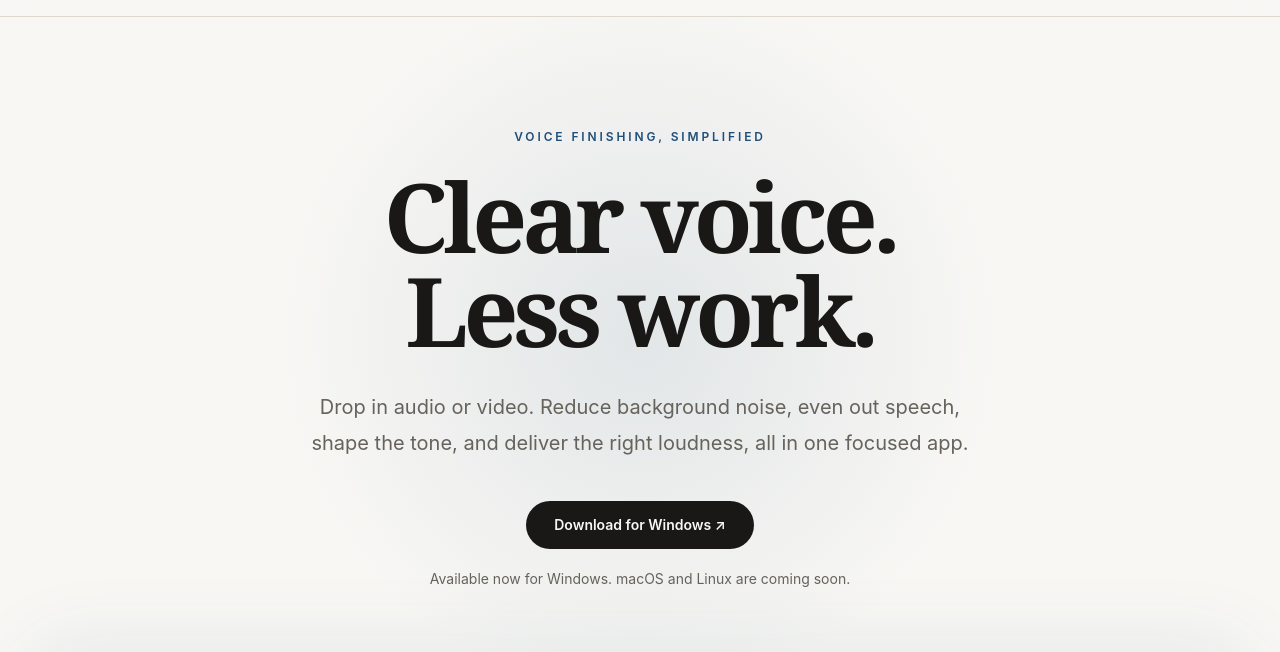
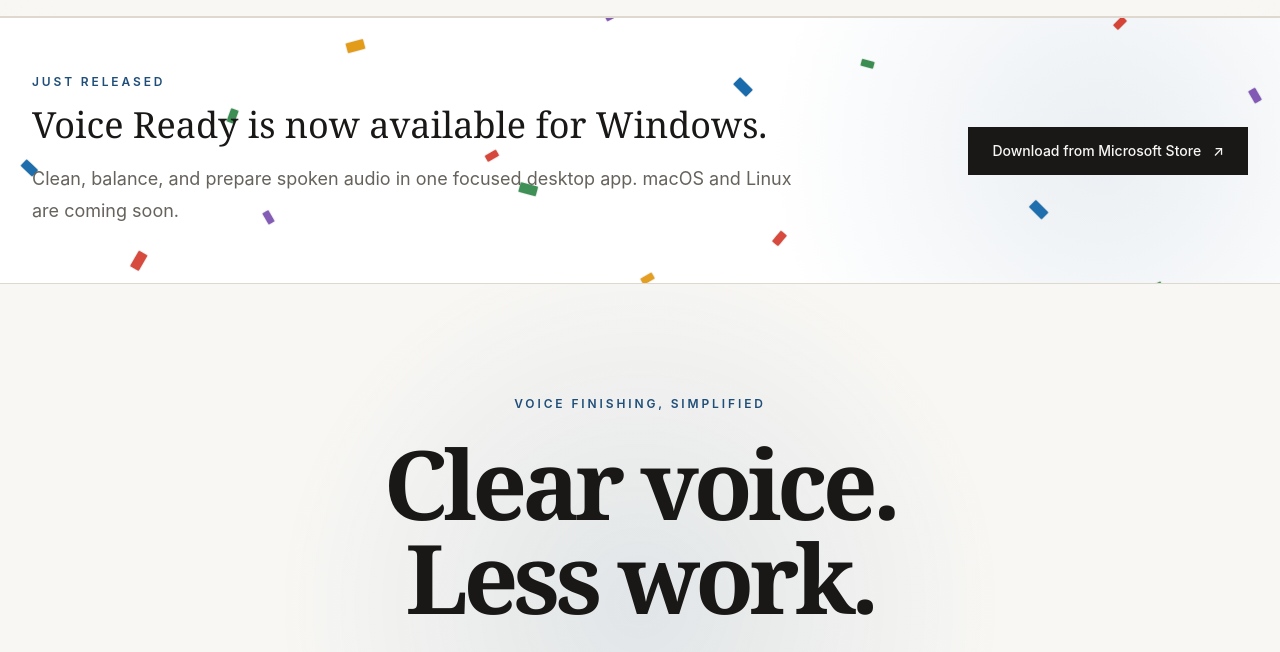
Before and after one commit to nikelaz/lazarov-co-website, an Astro site: page /voice-ready in a window 1280 px wide. Shown: the part 115-767 px from the top of the page. Built offline with nearby package versions, Linux system fonts and the light colour scheme; Astro itself is replaced by a stand-in of ours.

Commit message:
feat: voice ready launch banner

```diff
--- a/src/components/VoiceReadyLaunch.astro
+++ b/src/components/VoiceReadyLaunch.astro
@@ -1,14 +1,16 @@
 ---
 const storeUrl = 'https://apps.microsoft.com/detail/9P1LF881W64N?hl=en-us&gl=US&ocid=pdpshare';
 const confetti = [
-  ['7%', '-.3s', '7px', '#1f4e79'], ['13%', '-2.1s', '5px', '#d49a34'],
-  ['19%', '-1.2s', '8px', '#b84f44'], ['25%', '-3.4s', '6px', '#56845f'],
-  ['31%', '-.8s', '5px', '#725a9a'], ['38%', '-2.7s', '8px', '#d49a34'],
-  ['44%', '-1.7s', '6px', '#1f4e79'], ['51%', '-3.8s', '5px', '#b84f44'],
-  ['57%', '-.5s', '8px', '#56845f'], ['63%', '-2.4s', '6px', '#725a9a'],
-  ['70%', '-1.4s', '5px', '#d49a34'], ['76%', '-3.1s', '8px', '#1f4e79'],
-  ['82%', '-1s', '6px', '#b84f44'], ['88%', '-2.9s', '5px', '#56845f'],
-  ['94%', '-1.9s', '7px', '#725a9a'],
+  ['3%', '-.3s', '9px', '#1769aa'], ['7%', '-2.1s', '7px', '#e39b18'],
+  ['12%', '-1.2s', '10px', '#d54336'], ['17%', '-3.4s', '8px', '#398c50'],
+  ['22%', '-.8s', '7px', '#8056b3'], ['27%', '-2.7s', '10px', '#e39b18'],
+  ['32%', '-1.7s', '8px', '#1769aa'], ['37%', '-3.8s', '7px', '#d54336'],
+  ['42%', '-.5s', '10px', '#398c50'], ['47%', '-2.4s', '8px', '#8056b3'],
+  ['52%', '-1.4s', '7px', '#e39b18'], ['57%', '-3.1s', '10px', '#1769aa'],
+  ['62%', '-1s', '8px', '#d54336'], ['67%', '-2.9s', '7px', '#398c50'],
+  ['72%', '-1.9s', '9px', '#8056b3'], ['77%', '-3.6s', '8px', '#e39b18'],
+  ['82%', '-.7s', '10px', '#1769aa'], ['87%', '-2.5s', '7px', '#d54336'],
+  ['92%', '-1.5s', '9px', '#398c50'], ['97%', '-3.2s', '8px', '#8056b3'],
 ];
 ---
 
@@ -45,18 +47,16 @@
     height: calc(var(--confetti-size) * 1.8);
     border-radius: 1px;
     background: var(--confetti-color);
+    z-index: 0;
     opacity: 0;
-    animation: launch-confetti-fall 4.2s var(--confetti-delay) linear infinite;
+    box-shadow: 0 0 0 0.5px rgb(25 24 23 / 12%);
+    animation: launch-confetti-fall 3.6s var(--confetti-delay) linear infinite;
   }
 
   @keyframes launch-confetti-fall {
     0% { opacity: 0; transform: translate3d(0, -1rem, 0) rotate(0); }
-    8% { opacity: 0.85; }
-    88% { opacity: 0.7; }
-    100% { opacity: 0; transform: translate3d(var(--confetti-drift), 15rem, 0) rotate(var(--confetti-turn)); }
-  }
-
-  @media (prefers-reduced-motion: reduce) {
-    .launch-confetti i { animation: none; opacity: 0.45; top: calc((var(--confetti-size) + 1px) * 4); transform: rotate(24deg); }
+    5% { opacity: 1; }
+    92% { opacity: 0.95; }
+    100% { opacity: 0; transform: translate3d(var(--confetti-drift), 22rem, 0) rotate(var(--confetti-turn)); }
   }
 </style>
--- a/src/pages/voice-ready/index.astro
+++ b/src/pages/voice-ready/index.astro
@@ -1,8 +1,11 @@
 ---
 import VoiceReadyLayout from '../../layouts/VoiceReadyLayout.astro';
+import VoiceReadyLaunch from '../../components/VoiceReadyLaunch.astro';
 const storeUrl = 'https://apps.microsoft.com/detail/9P1LF881W64N?hl=en-us&gl=US&ocid=pdpshare';
 ---
 <VoiceReadyLayout title="Voice Ready | Clear voice. Less work." description="Voice Ready cleans, balances, and prepares spoken audio for publishing on macOS, Windows, and Linux.">
+  <VoiceReadyLaunch />
+
   <section class="relative overflow-hidden border-b border-line">
     <div class="pointer-events-none absolute inset-x-0 top-0 mx-auto h-[40rem] max-w-5xl bg-[radial-gradient(circle,rgba(31,78,121,.10),transparent_60%)]"></div>
     <div class="container relative pt-20 text-center sm:pt-28">
```
